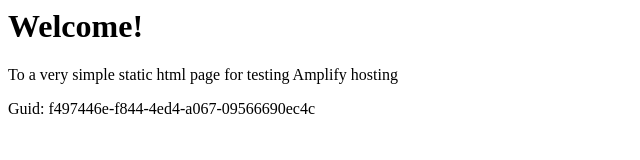
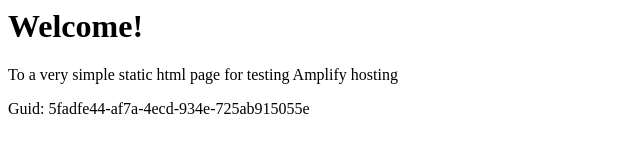
Before and after one commit to aws-aemilia-mxp/Github-PR-Commit-Integration-Test-DoNotTouch-GitHubWebhookPushCanaryTest-v1-preprod-eu-south-1, a website: page src/index.html in a window 1280 px wide. Shown: the full height of the page, 0-640 px from the left. Drawn offline with Linux system fonts and the light colour scheme.

Commit message:
commit from integ tests

```diff
--- a/src/index.html
+++ b/src/index.html
@@ -12,6 +12,6 @@
 <body>
     <h1>Welcome!</h1>
     <p>To a very simple static html page for testing Amplify hosting</p>
-    <p>Guid: f497446e-f844-4ed4-a067-09566690ec4c</p></body>
+    <p>Guid: 5fadfe44-af7a-4ecd-934e-725ab915055e</p></body>
 
 </html>
```
